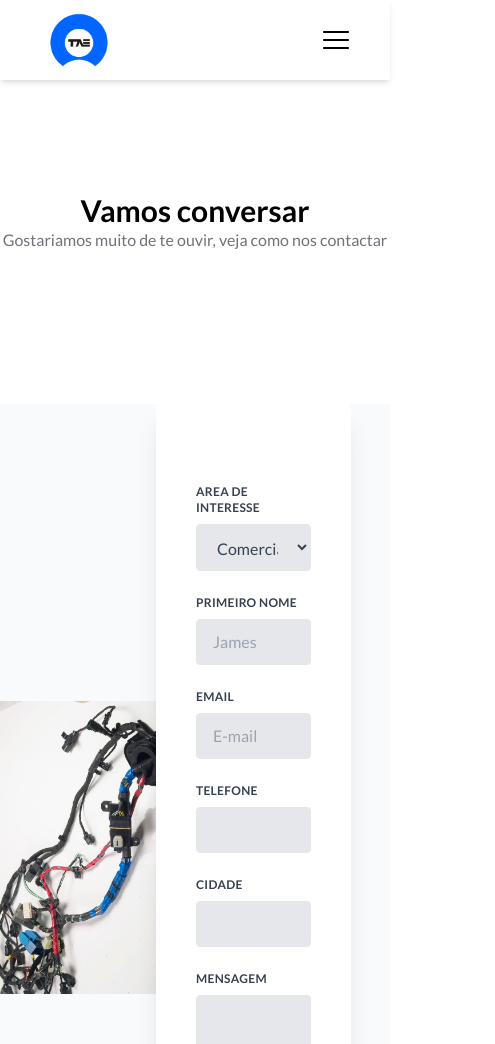
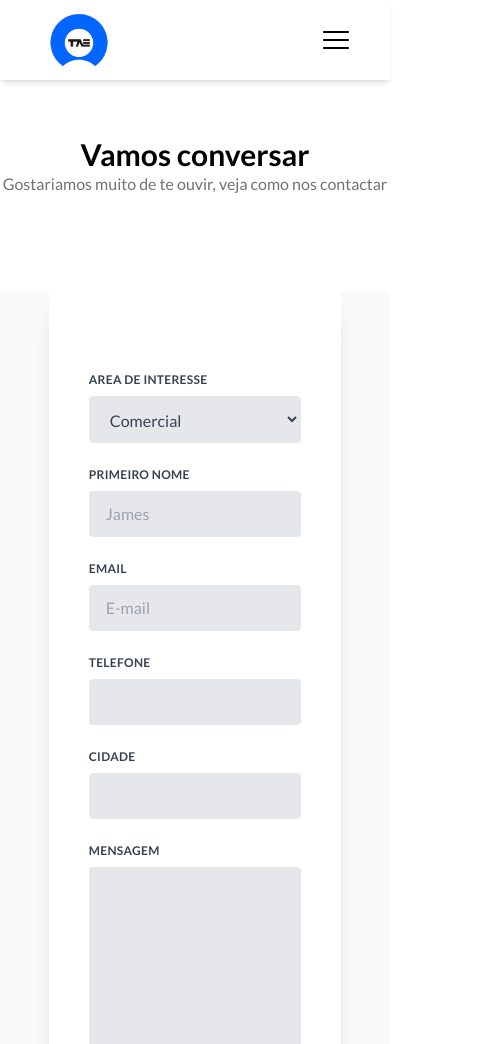
Before and after one commit to SirD007/SiteTaeyoung, a React (Vite) app: page /contato in a window 390 px wide. Shown: the top 1044 px of the page, 495 px wide, since content can reach past the window. Built offline with nearby package versions, Linux system fonts and the light colour scheme.

Commit message:
Fully responsive 'Contato' page

```diff
--- a/src/pages/Contato.jsx
+++ b/src/pages/Contato.jsx
@@ -56,22 +56,22 @@ const testimonials = [
 
 const Contato = () => {
     return (
-        <div className='flex flex-col'>
+        <div className='flex flex-col w-screen'>
             <HeaderMenu/>
             <div className='mt-24'>
-            <div className='flex flex-col mb-14 py-24'>
+            <div className='flex flex-col mb-14 py-24 max-md:py-10'>
                 <h2 className='font-heading font-bold text-3xl text-center'>Vamos conversar</h2>
                 <span className='text-center text-zinc-500'>Gostariamos muito de te ouvir, veja como nos contactar</span>
             </div>
             </div>
 
-            <div className='flex items-center bg-slate-50'>
+            <div className='flex items-center bg-slate-50 max-md:justify-center'>
 
-                <div className='w-1/2'>
+                <div className='w-1/2 max-md:hidden'>
                     <img className='w-full' src={chicoteautomotivo} alt="chicoteautomotivo" />
                 </div>
 
-                <div className='bg-white p-10 shadow-xl rounded relative left-[-10%] w-1/2'>
+                <div className='bg-white p-10 shadow-xl rounded relative max-md:left-0 max-md:w-3/4 left-[-10%] w-1/2 max-md:items-center'>
                     <form class="mt-10">
                         <div class="flex flex-wrap -mx-3 mb-6">
                         <div class="w-full px-3">
@@ -190,7 +190,7 @@ const Contato = () => {
                     </div>
                 </div>
 
-            <div className='px-[20%] my-20 flex items-center justify-between max-lg:flex-col max-lg:gap-8'>
+            <div className='px-[20%] py-20 flex items-center justify-between max-lg:flex-col max-lg:gap-8'>
                 <div>
                     <span className='text-zinc-800 uppercase text-sm font-bold'>Contato</span>
                     <div className='flex items-center gap-2 text-zinc-500'>
@@ -217,7 +217,7 @@ const Contato = () => {
                 </div>
                 <div class="mapouter">
                     <div class="gmap_canvas">
-                        <iframe className='w-[600px]' height="350" id="gmap_canvas" src="https://maps.google.com/maps?q=Rua%20Visconde%20de%20Taunay%2080&t=&z=13&ie=UTF8&iwloc=&output=embed" frameborder="0" scrolling="no" marginheight="0" marginwidth="0"></iframe>
+                        <iframe className='w-[600px] max-lg:w-auto' height="350" id="gmap_canvas" src="https://maps.google.com/maps?q=Rua%20Visconde%20de%20Taunay%2080&t=&z=13&ie=UTF8&iwloc=&output=embed" frameborder="0" scrolling="no" marginheight="0" marginwidth="0"></iframe>
                     </div>
                 </div>
             </div>
```
